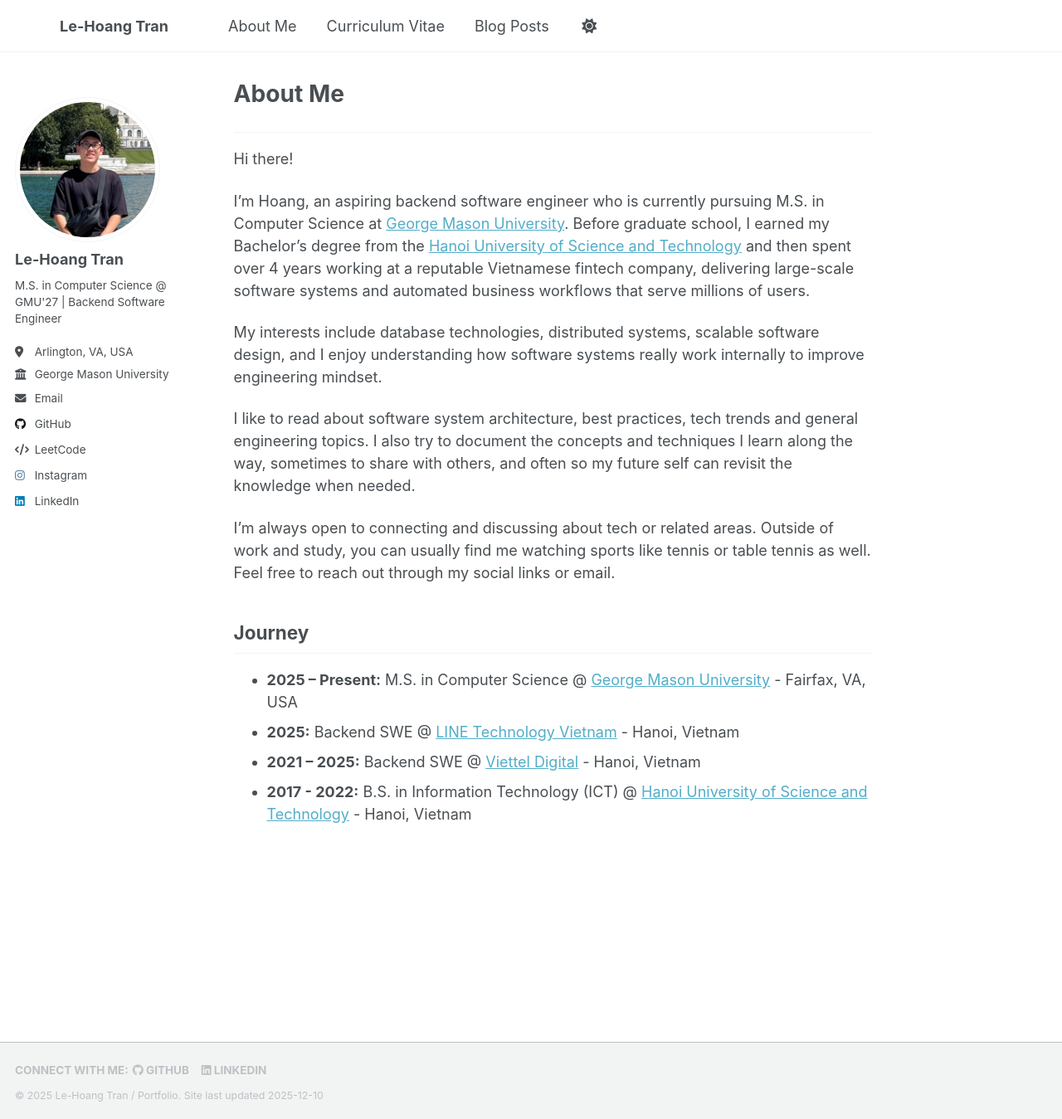
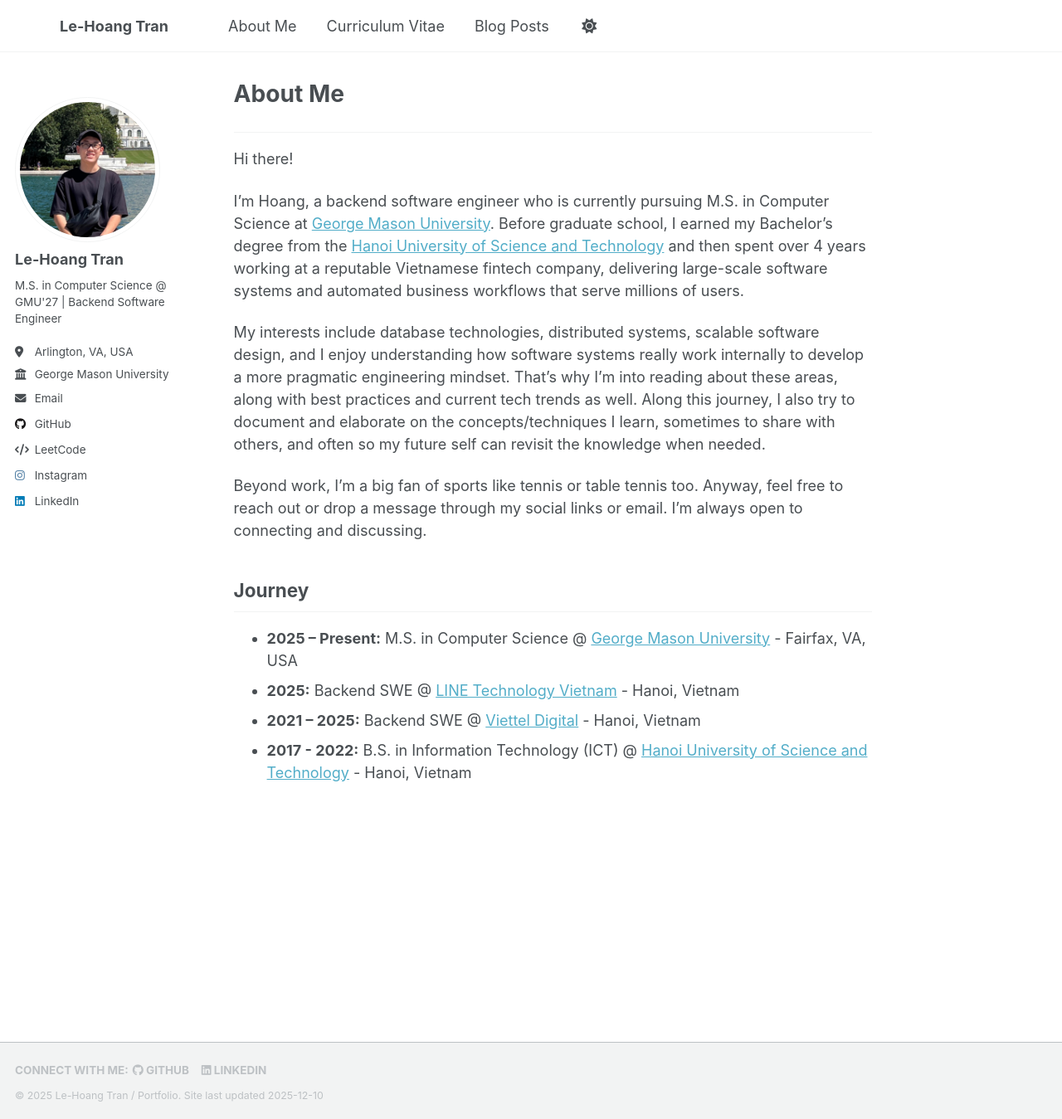
Before and after one commit to lehoangtran289/lehoangtran289.github.io, a Jekyll site: the page built from _pages/about.md, in a window 1280 px wide and 1349 px high. Shown: the whole window at 83% size. Built offline with Jekyll 4.4.1, drawn with Linux system fonts in a browser that asks for light colours; a script that is not in the unit is left out.

Commit message:
Refine about me section for clarity and conciseness

```diff
--- a/_pages/about.md
+++ b/_pages/about.md
@@ -13,13 +13,11 @@ redirect_from:
 
 Hi there!
 
-I’m Hoang, an aspiring backend software engineer who is currently pursuing M.S. in Computer Science at [George Mason University](https://cec.gmu.edu/). Before graduate school, I earned my Bachelor’s degree from the [Hanoi University of Science and Technology](https://soict.hust.edu.vn/en/) and then spent over 4 years working at a reputable Vietnamese fintech company, delivering large-scale software systems and automated business workflows that serve millions of users.
+I’m Hoang, a backend software engineer who is currently pursuing M.S. in Computer Science at [George Mason University](https://cec.gmu.edu/). Before graduate school, I earned my Bachelor’s degree from the [Hanoi University of Science and Technology](https://soict.hust.edu.vn/en/) and then spent over 4 years working at a reputable Vietnamese fintech company, delivering large-scale software systems and automated business workflows that serve millions of users.
 
-My interests include database technologies, distributed systems, scalable software design, and I enjoy understanding how software systems really work internally to improve engineering mindset.
+My interests include database technologies, distributed systems, scalable software design, and I enjoy understanding how software systems really work internally to develop a more pragmatic engineering mindset. That's why I'm into reading about these areas, along with best practices and current tech trends as well. Along this journey, I also try to document and elaborate on the concepts/techniques I learn, sometimes to share with others, and often so my future self can revisit the knowledge when needed.
 
-I like to read about software system architecture, best practices, tech trends and general engineering topics. I also try to document the concepts and techniques I learn along the way, sometimes to share with others, and often so my future self can revisit the knowledge when needed.
-
-I'm always open to connecting and discussing about tech or related areas. Outside of work and study, you can usually find me watching sports like tennis or table tennis as well. Feel free to reach out through my social links or email.
+ Beyond work, I'm a big fan of sports like tennis or table tennis too. Anyway, feel free to reach out or drop a message through my social links or email. I'm always open to connecting and discussing.
 
 ## Journey
 
```
